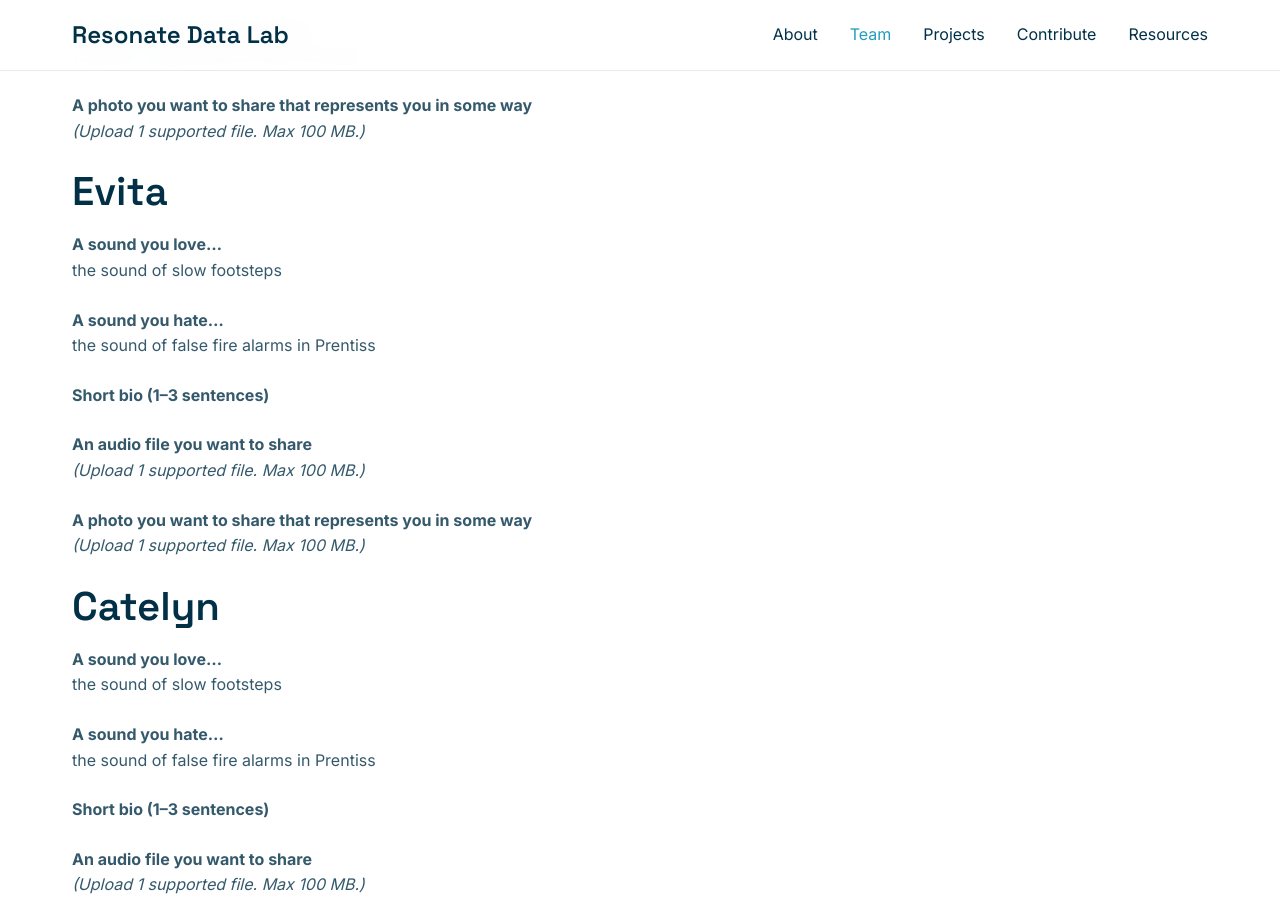
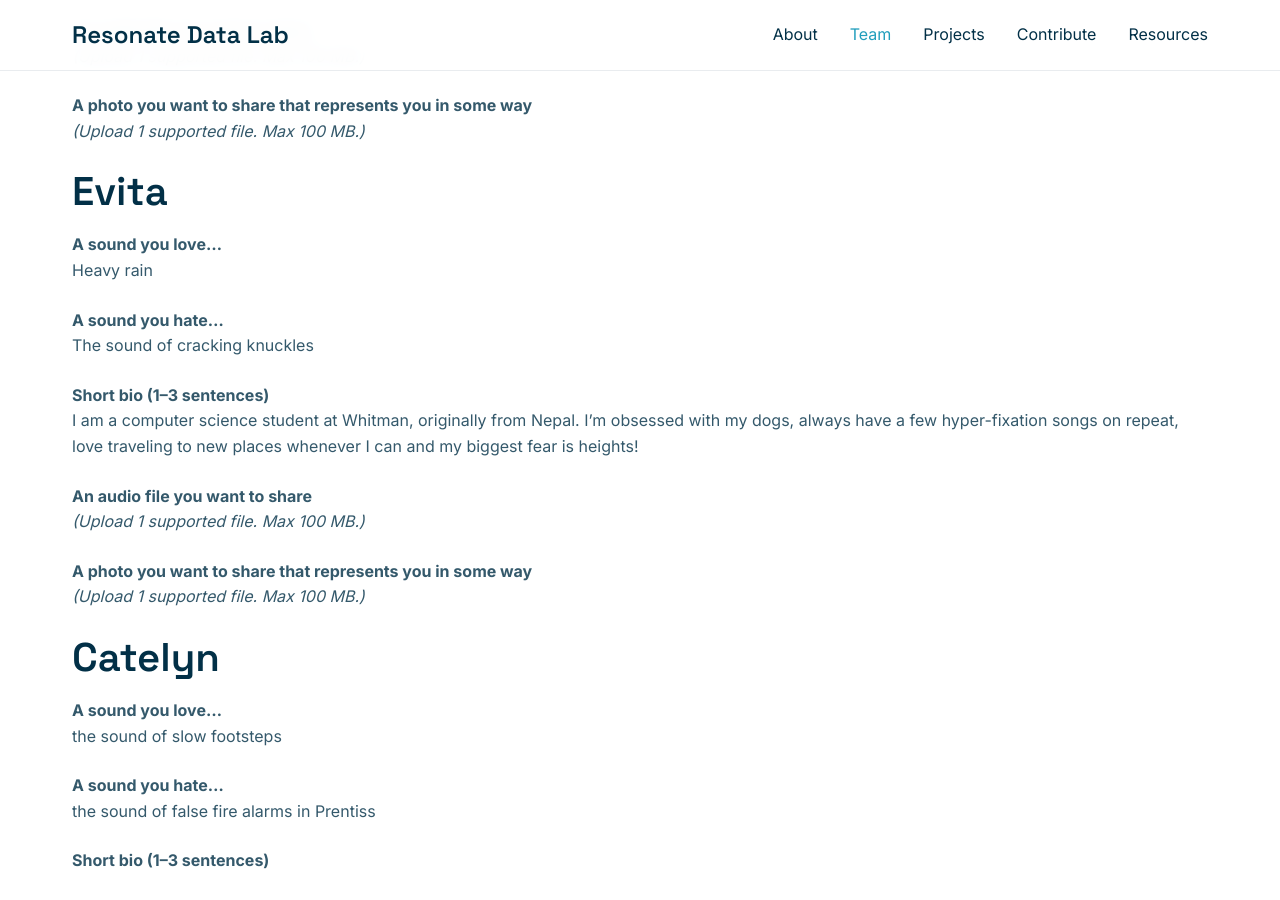
Before and after one commit to a421loop/Resonate-Data-Lab-Website-STRUCTURE, a Jekyll site: the page built from Team/index.md, in a window 1280 px wide and 900 px high, scrolled down 1430 px. Built offline with Jekyll 4.4.1, drawn with Linux system fonts in a browser that asks for light colours.

Commit message:
Update index.md

```diff
--- a/Team/index.md
+++ b/Team/index.md
@@ -65,13 +65,13 @@
 ## Evita
 
 **A sound you love...**
-the sound of slow footsteps
+Heavy rain
 
 **A sound you hate...**
-the sound of false fire alarms in Prentiss
+The sound of cracking knuckles
 
 **Short bio (1–3 sentences)**
-<!-- Write your bio here, similar to the example given -->
+I am a computer science student at Whitman, originally from Nepal. I’m obsessed with my dogs, always have a few hyper-fixation songs on repeat,  love traveling to new places whenever I can and my biggest fear is heights!
 
 **An audio file you want to share**
 *(Upload 1 supported file. Max 100 MB.)*
```
